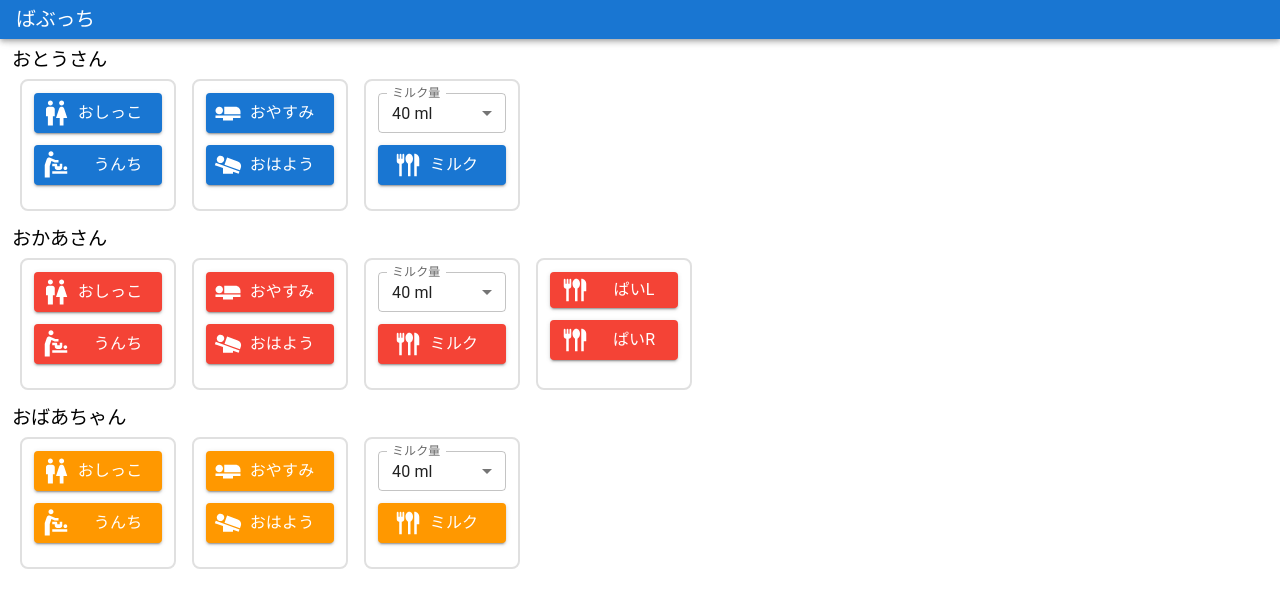
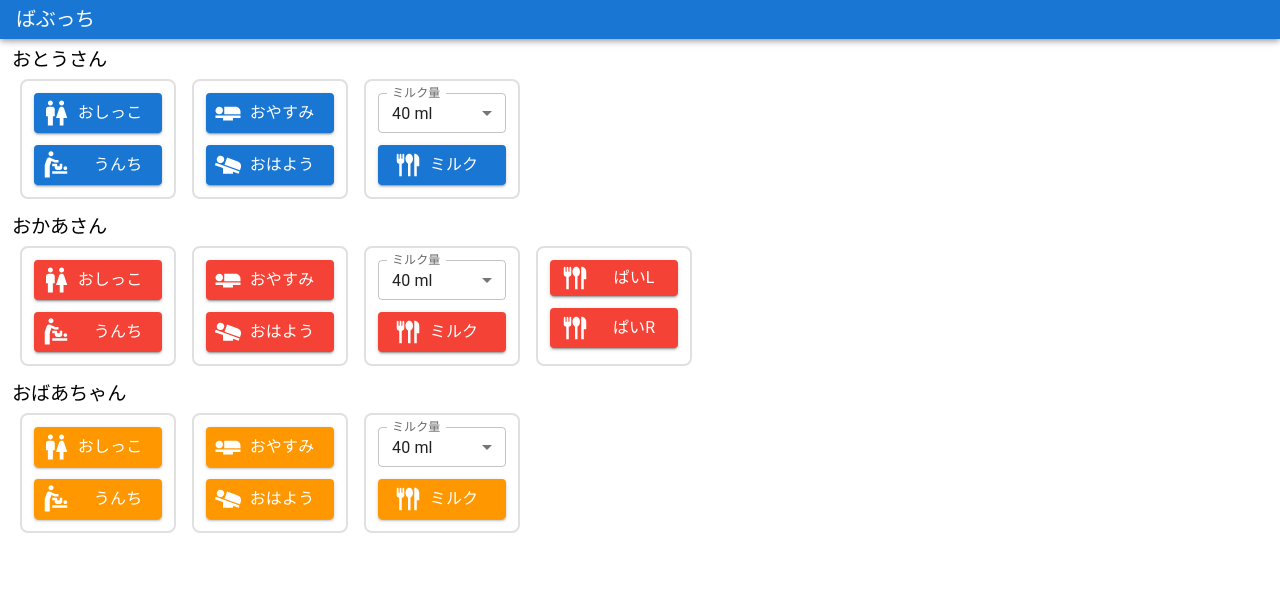
Before and after one commit to plesio/Babutchi, a Next.js app: page / in a window 1280 px wide. Shown: the top 608 px of the page. Built offline with nearby package versions, Linux system fonts and the light colour scheme.

Commit message:
ミルクをGASにセーブできるように追加修正

```diff
--- a/src/component/MilkAmountSelector.tsx
+++ b/src/component/MilkAmountSelector.tsx
@@ -15,7 +15,7 @@ const MilkAmountSelector: React.VFC<Props> = (props) => {
   }, [])
 
   return (
-    <FormControl sx={{  my:"0.75rem", mt:0, minWidth: 120 }} size="small">
+    <FormControl sx={{mb: "0.75rem", width: "8rem",}} size="small">
       <InputLabel id="milk_amount_id">ミルク量</InputLabel>
       <Select
         labelId="milk_amount_id"
@@ -26,6 +26,7 @@ const MilkAmountSelector: React.VFC<Props> = (props) => {
       >
         <MenuItem value={40}>40 ml</MenuItem>
         <MenuItem value={80}>80 ml</MenuItem>
+        <MenuItem value={100}>100 ml</MenuItem>
         <MenuItem value={120}>120 ml</MenuItem>
         <MenuItem value={160}>160 ml</MenuItem>
         <MenuItem value={200}>200 ml</MenuItem>
--- a/src/feature/BabuButtonGroup.tsx
+++ b/src/feature/BabuButtonGroup.tsx
@@ -1,7 +1,7 @@
 import BabuButton from "@/component/BabuButton";
-import { EventType, UserType } from "@/model/BabuModel";
-import { Box, Typography } from "@mui/material";
-import { grey } from "@mui/material/colors";
+import {EventType, UserType} from "@/model/BabuModel";
+import {Box, Typography} from "@mui/material";
+import {grey} from "@mui/material/colors";
 import MilkAmountSelector from "@/component/MilkAmountSelector";
 import {useState} from "react";
 
@@ -10,9 +10,9 @@ interface Props {
 }
 
 const BabuButtonGroup: React.VFC<Props> = (props) => {
-  const { user } = props;
+  const {user} = props;
 
-  const [milkAmount,setMilkAmount] = useState<number>(40);
+  const [milkAmount, setMilkAmount] = useState<number>(40);
 
   return (
     <>
@@ -22,64 +22,65 @@ const BabuButtonGroup: React.VFC<Props> = (props) => {
       </Typography>
       <Box display="flex" flexDirection="row" pl="0.5rem" pt="0.5rem" pb="1rem">
         <Box borderRadius={"0.5rem"} border={2} borderColor={grey["300"]} display="flex" flexDirection="column"
-             p="0.75rem">
+             p="0.75rem" pb={0}>
           <BabuButton
-            // key={EventType.pee.id}
+            key={EventType.pee.id}
             title={`${EventType.pee.name}`}
-            babu={{ user, event: EventType.pee }}
-            sx={{ mb: "0.75rem", p: "0.5rem", width: "8rem", backgroundColor: user.bgColor }}
+            babu={{user, event: EventType.pee, opt: undefined}}
+            sx={{mb: "0.75rem", p: "0.5rem", width: "8rem", backgroundColor: user.bgColor}}
           />
           <BabuButton
-            // key={EventType.poop.id}
+            key={EventType.poop.id}
             title={`${EventType.poop.name}`}
-            babu={{ user, event: EventType.poop }}
-            sx={{ p: "0.5rem", width: "8rem", backgroundColor: user.bgColor }}
+            babu={{user, event: EventType.poop, opt: undefined}}
+            sx={{p: "0.5rem", width: "8rem", backgroundColor: user.bgColor}}
           />
         </Box>
         <Box borderRadius={"0.5rem"} border={2} borderColor={grey["300"]} display="flex" flexDirection="column"
-             p="0.75rem" ml="1rem">
+             p="0.75rem" pb={0} ml="1rem">
           <BabuButton
-            // key={EventType.pee.id}
+            key={EventType.sleep.id}
             title={`${EventType.sleep.name}`}
-            babu={{ user, event: EventType.sleep }}
-            sx={{ mb: "0.75rem", p: "0.5rem", width: "8rem", backgroundColor: user.bgColor }}
+            babu={{user, event: EventType.sleep, opt: undefined}}
+            sx={{mb: "0.75rem", p: "0.5rem", width: "8rem", backgroundColor: user.bgColor}}
           />
           <BabuButton
-            // key={EventType.poop.id}
+            key={EventType.wake_up.id}
             title={`${EventType.wake_up.name}`}
-            babu={{ user, event: EventType.wake_up }}
-            sx={{ p: "0.5rem", width: "8rem", backgroundColor: user.bgColor }}
+            babu={{user, event: EventType.wake_up, opt: undefined}}
+            sx={{p: "0.5rem", width: "8rem", backgroundColor: user.bgColor}}
           />
         </Box>
         {/* Milk */}
         <Box borderRadius={"0.5rem"} border={2} borderColor={grey["300"]} display="flex" flexDirection="column"
-             p="0.75rem" ml="1rem">
+             p="0.75rem" pb={0} ml="1rem">
           <MilkAmountSelector
+            key={EventType.milk.id + "_selector"}
             milkAmount={milkAmount}
             setMilkAmount={setMilkAmount}
           />
           <BabuButton
-            // key={EventType.pee.id}
+            key={EventType.milk.id}
             title={`${EventType.milk.name}`}
-            babu={{ user, event: EventType.milk, opt:`${milkAmount}` }}
-            sx={{ mb: "0.75rem", p: "0.5rem", width: "8rem", backgroundColor: user.bgColor }}
+            babu={{user, event: EventType.milk, opt: `${milkAmount}ml`}}
+            sx={{mb: "0.75rem", p: "0.5rem", width: "8rem", backgroundColor: user.bgColor}}
           />
         </Box>
         {/* Mother Milk */}
         {props.user.id == "mother" ? (
           <Box borderRadius={"0.5rem"} border={2} borderColor={grey["300"]} display="flex" flexDirection="column"
-               p="0.75rem" ml="1rem">
+               p="0.75rem" pb={0} ml="1rem">
             <BabuButton
-              // key={EventType.poop.id}
+              key={EventType.mother_milk_left.id}
               title={`${EventType.mother_milk_left.name}`}
-              babu={{ user, event: EventType.mother_milk_left }}
-              sx={{ mb: "0.75rem", width: "8rem", backgroundColor: user.bgColor }}
+              babu={{user, event: EventType.mother_milk_left, opt: undefined}}
+              sx={{mb: "0.75rem", width: "8rem", backgroundColor: user.bgColor}}
             />
             <BabuButton
-              // key={EventType.poop.id}
+              key={EventType.mother_milk_right.id}
               title={`${EventType.mother_milk_right.name}`}
-              babu={{ user, event: EventType.mother_milk_right }}
-              sx={{ p: "0.5rem", width: "8rem", backgroundColor: user.bgColor }}
+              babu={{user, event: EventType.mother_milk_right, opt: undefined}}
+              sx={{p: "0.5rem", width: "8rem", backgroundColor: user.bgColor}}
             />
           </Box>
         ) : null}
--- a/src/network/post.ts
+++ b/src/network/post.ts
@@ -1,24 +1,25 @@
-import { Babu } from "@/model/BabuModel";
+import {Babu} from "@/model/BabuModel";
 
 export const postBabu = (
   babu: Babu,
   postUrlBase: string,
   callbackFetch: (txt: string) => void
 ): void => {
-  const postUrl = `${postUrlBase}?user=${babu.user.id}&event=${babu.event.id}`;
+
+  const postUrl = `${postUrlBase}?user=${babu.user.id}&event=${babu.event.id}&opt=${babu.opt ? babu.opt : "_"}`;
   // POST送信
   fetch(postUrl, {
     method: "POST",
     mode: "no-cors",
     cache: "no-cache",
     referrerPolicy: "no-referrer",
-    headers: { "Content-Type": "application/json; charset=utf-8" }
+    headers: {"Content-Type": "application/json; charset=utf-8"}
   }).then(
-    function(response) {
+    function (response) {
       // レスポンス結果
       callbackFetch(`${response.status}`);
     },
-    function(error) {
+    function (error) {
       // エラー内容
       callbackFetch(`${error}`);
     }
```
Also changed, not shown: 1 other file (tests, documents, lock files or other folders).
